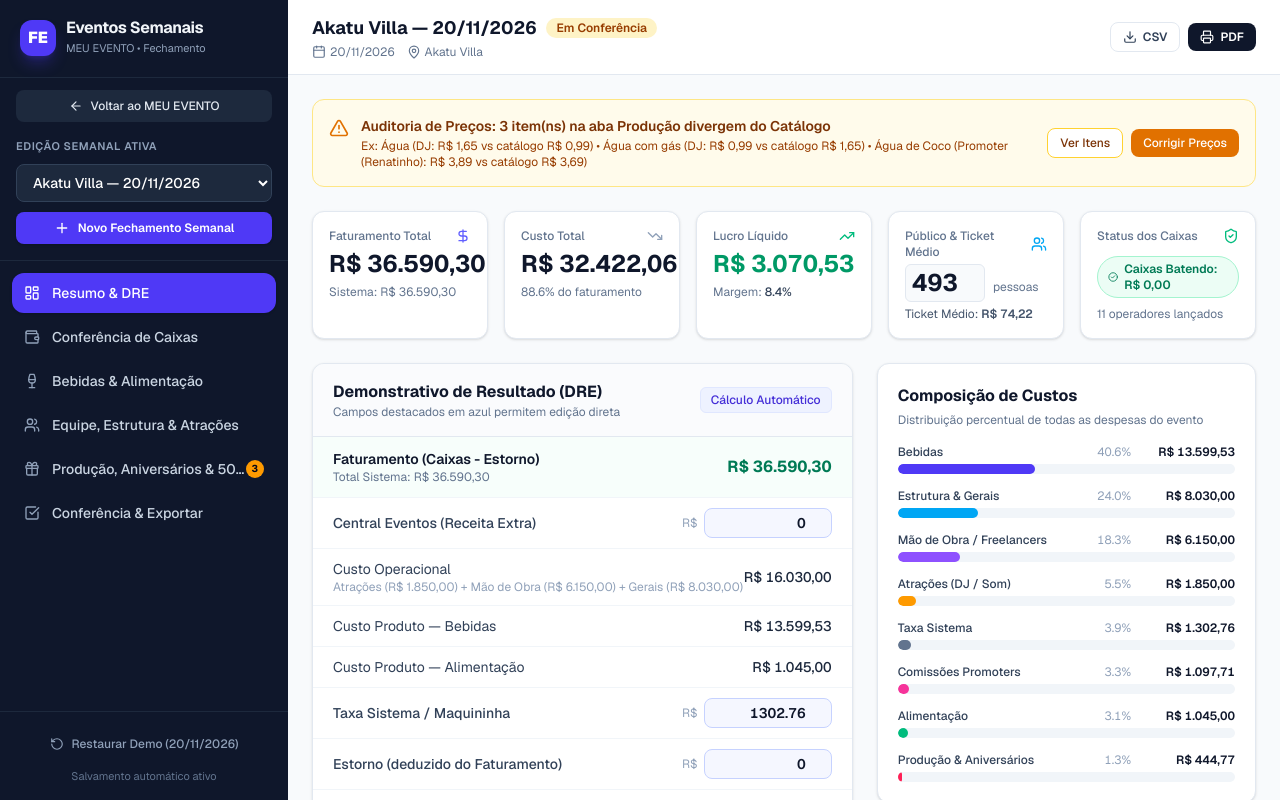
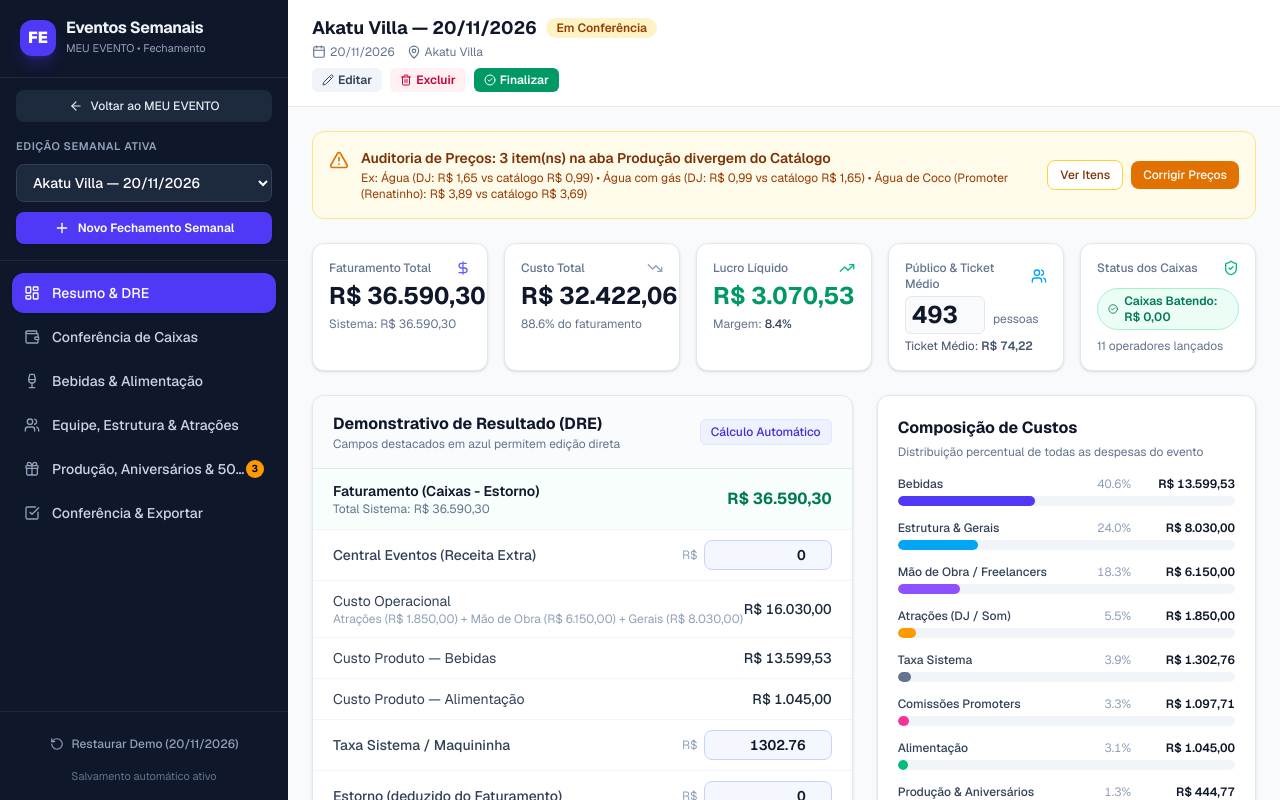
Before and after one commit to thiagomazeo/meu-evento, a Next.js app: page /eventos-semanais in a window 1280 px wide. Shown: the top 800 px of the page. Built offline with nearby package versions, Linux system fonts and the light colour scheme.

Commit message:
Adiciona botoes Editar, Excluir e Finalizar em Eventos Semanais

```diff
--- a/src/app/eventos-semanais/page.tsx
+++ b/src/app/eventos-semanais/page.tsx
@@ -33,6 +33,7 @@ import {
   Info,
   Copy,
   ArrowLeft,
+  Pencil,
 } from 'lucide-react';
 
 const STORAGE_KEY = 'fechaevento_pro_v1_data';
@@ -354,6 +355,9 @@ function ConteudoEventosSemanais() {
 
   const [newEventModalOpen, setNewEventModalOpen] = useState(false);
   const [resetModalOpen, setResetModalOpen] = useState(false);
+  const [editEventModalOpen, setEditEventModalOpen] = useState(false);
+  const [deleteEventModalOpen, setDeleteEventModalOpen] = useState(false);
+  const [editEventForm, setEditEventForm] = useState({ name: '', date: '', venue: '' });
   const [toast, setToast] = useState(null);
 
   const [newEventForm, setNewEventForm] = useState({
@@ -487,7 +491,54 @@ function ConteudoEventosSemanais() {
     setResetModalOpen(false);
     showToast('Dados restaurados para o fechamento oficial Akatu Villa (20/11/2026).');
   };
-
+const openEditEventModal = () => {
+    setEditEventForm({
+      name: activeEvent.name,
+      date: activeEvent.date,
+      venue: activeEvent.venue,
+    });
+    setEditEventModalOpen(true);
+  };
+
+  const handleSaveEditEvent = (e) => {
+    e.preventDefault();
+    if (!editEventForm.name.trim()) {
+      showToast('Informe o nome do fechamento.', 'error');
+      return;
+    }
+    updateActiveEvent((ev) => ({
+      ...ev,
+      name: editEventForm.name.trim(),
+      date: editEventForm.date || ev.date,
+      venue: editEventForm.venue.trim() || ev.venue,
+    }));
+    setEditEventModalOpen(false);
+    showToast('Dados do fechamento atualizados com sucesso!');
+  };
+
+  const handleDeleteActiveEvent = () => {
+    if (events.length <= 1) {
+      showToast('Você precisa manter pelo menos um fechamento cadastrado.', 'error');
+      setDeleteEventModalOpen(false);
+      return;
+    }
+    const remaining = events.filter((ev) => ev.id !== activeEvent.id);
+    setEvents(remaining);
+    setActiveEventId(remaining[0].id);
+    setDeleteEventModalOpen(false);
+    showToast(`Fechamento "${activeEvent.name}" excluído.`);
+  };
+
+  const handleFinalizeEvent = () => {
+    const isFinalizado = activeEvent.status === 'Finalizado';
+    const nextStatus = isFinalizado ? 'Em Conferência' : 'Finalizado';
+    updateActiveEvent((ev) => ({ ...ev, status: nextStatus }));
+    showToast(
+      isFinalizado
+        ? 'Fechamento reaberto para conferência.'
+        : 'Fechamento salvo e marcado como Finalizado!'
+    );
+  };
   const handleFixPriceMismatches = () => {
     const mismatchMap = new Map(metrics.priceMismatches.map((m) => [m.id, m.catalogPrice]));
     updateActiveEvent((ev) => ({
@@ -1667,30 +1718,56 @@ function ConteudoEventosSemanais() {
 
       <div className="flex-1 flex flex-col min-w-0">
         <header className="sticky top-0 z-30 bg-white/90 backdrop-blur border-b border-slate-200 px-4 sm:px-6 py-3.5 flex items-center justify-between gap-4">
-          <div className="flex items-center gap-3 min-w-0">
-            <button onClick={() => setMobileMenuOpen(true)} className="lg:hidden p-2 rounded-lg text-slate-600 hover:bg-slate-100"><Menu className="w-5 h-5" /></button>
-            <div className="min-w-0">
+         <div className="min-w-0">
               <div className="flex items-center gap-2.5 flex-wrap">
                 <h1 className="text-base sm:text-lg font-bold text-slate-900 truncate">{activeEvent.name}</h1>
-                <span className={`inline-flex items-center gap-1 px-2.5 py-0.5 rounded-full text-xs font-semibold ${activeEvent.status === 'Fechado e Aprovado' ? 'bg-emerald-100 text-emerald-800' : 'bg-amber-100 text-amber-800'}`}>
+                <span
+                  className={`inline-flex items-center gap-1 px-2.5 py-0.5 rounded-full text-xs font-semibold ${
+                    activeEvent.status === 'Finalizado' || activeEvent.status === 'Fechado e Aprovado'
+                      ? 'bg-emerald-100 text-emerald-800'
+                      : 'bg-amber-100 text-amber-800'
+                  }`}
+                >
                   {activeEvent.status}
                 </span>
               </div>
               <div className="flex items-center gap-3 text-xs text-slate-500 mt-0.5">
-                <span className="inline-flex items-center gap-1"><Calendar className="w-3.5 h-3.5" /> {activeEvent.date.split('-').reverse().join('/')}</span>
-                <span className="inline-flex items-center gap-1"><MapPin className="w-3.5 h-3.5" /> {activeEvent.venue}</span>
-              </div>
-            </div>
-          </div>
-
-          <div className="hidden sm:flex items-center gap-2">
-            <button onClick={handleExportCSV} className="inline-flex items-center gap-1.5 px-3 py-1.5 bg-white border border-slate-200 hover:bg-slate-50 text-slate-700 text-xs font-semibold rounded-lg transition">
-              <Download className="w-3.5 h-3.5" /> CSV
-            </button>
-            <button onClick={() => window.print()} className="inline-flex items-center gap-1.5 px-3 py-1.5 bg-slate-900 hover:bg-slate-800 text-white text-xs font-semibold rounded-lg transition">
-              <Printer className="w-3.5 h-3.5" /> PDF
-            </button>
-          </div>
+                <span className="inline-flex items-center gap-1">
+                  <Calendar className="w-3.5 h-3.5" /> {activeEvent.date.split('-').reverse().join('/')}
+                </span>
+                <span className="inline-flex items-center gap-1">
+                  <MapPin className="w-3.5 h-3.5" /> {activeEvent.venue}
+                </span>
+              </div>
+              <div className="flex items-center gap-2 mt-2 flex-wrap print:hidden">
+                <button
+                  type="button"
+                  onClick={openEditEventModal}
+                  className="inline-flex items-center gap-1 px-2.5 py-1 bg-slate-100 hover:bg-slate-200 text-slate-700 text-xs font-semibold rounded-md transition"
+                >
+                  <Pencil className="w-3 h-3" /> Editar
+                </button>
+                <button
+                  type="button"
+                  onClick={() => setDeleteEventModalOpen(true)}
+                  className="inline-flex items-center gap-1 px-2.5 py-1 bg-rose-50 hover:bg-rose-100 text-rose-700 text-xs font-semibold rounded-md transition"
+                >
+                  <Trash2 className="w-3 h-3" /> Excluir
+                </button>
+                <button
+                  type="button"
+                  onClick={handleFinalizeEvent}
+                  className={`inline-flex items-center gap-1 px-2.5 py-1 text-xs font-semibold rounded-md transition ${
+                    activeEvent.status === 'Finalizado'
+                      ? 'bg-amber-100 hover:bg-amber-200 text-amber-800'
+                      : 'bg-emerald-600 hover:bg-emerald-700 text-white'
+                  }`}
+                >
+                  <CheckCircle2 className="w-3 h-3" />
+                  {activeEvent.status === 'Finalizado' ? 'Reabrir' : 'Finalizar'}
+                </button>
+              </div>
+            </div>
         </header>
 
         <main className="flex-1 p-4 sm:p-6 max-w-[1440px] w-full mx-auto">
@@ -1756,7 +1833,93 @@ function ConteudoEventosSemanais() {
           </div>
         </div>
       )}
-
+{editEventModalOpen && (
+        <div className="fixed inset-0 z-50 bg-slate-950/60 flex items-center justify-center p-4">
+          <div className="bg-white rounded-2xl shadow-xl max-w-md w-full overflow-hidden">
+            <div className="px-6 py-4 border-b border-slate-200 flex items-center justify-between">
+              <h3 className="font-bold text-slate-900">Editar Fechamento</h3>
+              <button onClick={() => setEditEventModalOpen(false)} className="text-slate-400 hover:text-slate-600">
+                <X className="w-5 h-5" />
+              </button>
+            </div>
+            <form onSubmit={handleSaveEditEvent} className="p-6 space-y-4">
+              <div>
+                <label className="block text-xs font-semibold text-slate-700 mb-1">Nome do Evento *</label>
+                <input
+                  type="text"
+                  required
+                  value={editEventForm.name}
+                  onChange={(e) => setEditEventForm((f) => ({ ...f, name: e.target.value }))}
+                  className="w-full px-3 py-2 text-sm border border-slate-300 rounded-lg focus:outline-none focus:ring-2 focus:ring-indigo-500"
+                />
+              </div>
+              <div className="grid grid-cols-2 gap-3">
+                <div>
+                  <label className="block text-xs font-semibold text-slate-700 mb-1">Data</label>
+                  <input
+                    type="date"
+                    value={editEventForm.date}
+                    onChange={(e) => setEditEventForm((f) => ({ ...f, date: e.target.value }))}
+                    className="w-full px-3 py-2 text-sm border border-slate-300 rounded-lg focus:outline-none focus:ring-2 focus:ring-indigo-500"
+                  />
+                </div>
+                <div>
+                  <label className="block text-xs font-semibold text-slate-700 mb-1">Local</label>
+                  <input
+                    type="text"
+                    value={editEventForm.venue}
+                    onChange={(e) => setEditEventForm((f) => ({ ...f, venue: e.target.value }))}
+                    className="w-full px-3 py-2 text-sm border border-slate-300 rounded-lg focus:outline-none focus:ring-2 focus:ring-indigo-500"
+                  />
+                </div>
+              </div>
+              <div className="flex justify-end gap-2 pt-2">
+                <button
+                  type="button"
+                  onClick={() => setEditEventModalOpen(false)}
+                  className="px-4 py-2 text-sm font-medium text-slate-600 hover:bg-slate-100 rounded-lg transition"
+                >
+                  Cancelar
+                </button>
+                <button
+                  type="submit"
+                  className="px-4 py-2 text-sm font-semibold text-white bg-indigo-600 hover:bg-indigo-700 rounded-lg shadow-sm transition"
+                >
+                  Salvar Alterações
+                </button>
+              </div>
+            </form>
+          </div>
+        </div>
+      )}
+
+      {deleteEventModalOpen && (
+        <div className="fixed inset-0 z-50 bg-slate-950/60 flex items-center justify-center p-4">
+          <div className="bg-white rounded-2xl shadow-xl max-w-sm w-full p-6 space-y-4">
+            <div className="flex items-center gap-3 text-rose-600">
+              <AlertTriangle className="w-6 h-6" />
+              <h3 className="font-bold text-slate-900">Excluir este fechamento?</h3>
+            </div>
+            <p className="text-sm text-slate-600">
+              Tem certeza que deseja excluir permanentemente o fechamento <strong>{activeEvent.name}</strong>? Essa ação não pode ser desfeita.
+            </p>
+            <div className="flex justify-end gap-2 pt-2">
+              <button
+                onClick={() => setDeleteEventModalOpen(false)}
+                className="px-4 py-2 text-sm font-medium text-slate-600 hover:bg-slate-100 rounded-lg"
+              >
+                Cancelar
+              </button>
+              <button
+                onClick={handleDeleteActiveEvent}
+                className="px-4 py-2 text-sm font-semibold text-white bg-rose-600 hover:bg-rose-700 rounded-lg"
+              >
+                Excluir Agora
+              </button>
+            </div>
+          </div>
+        </div>
+      )}
       {toast && (
         <div className="fixed bottom-5 right-5 z-50 print:hidden">
           <div className={`flex items-center gap-2.5 px-4 py-3 rounded-xl shadow-lg text-sm font-medium text-white ${toast.type === 'error' ? 'bg-rose-600' : 'bg-slate-900'}`}>
```
